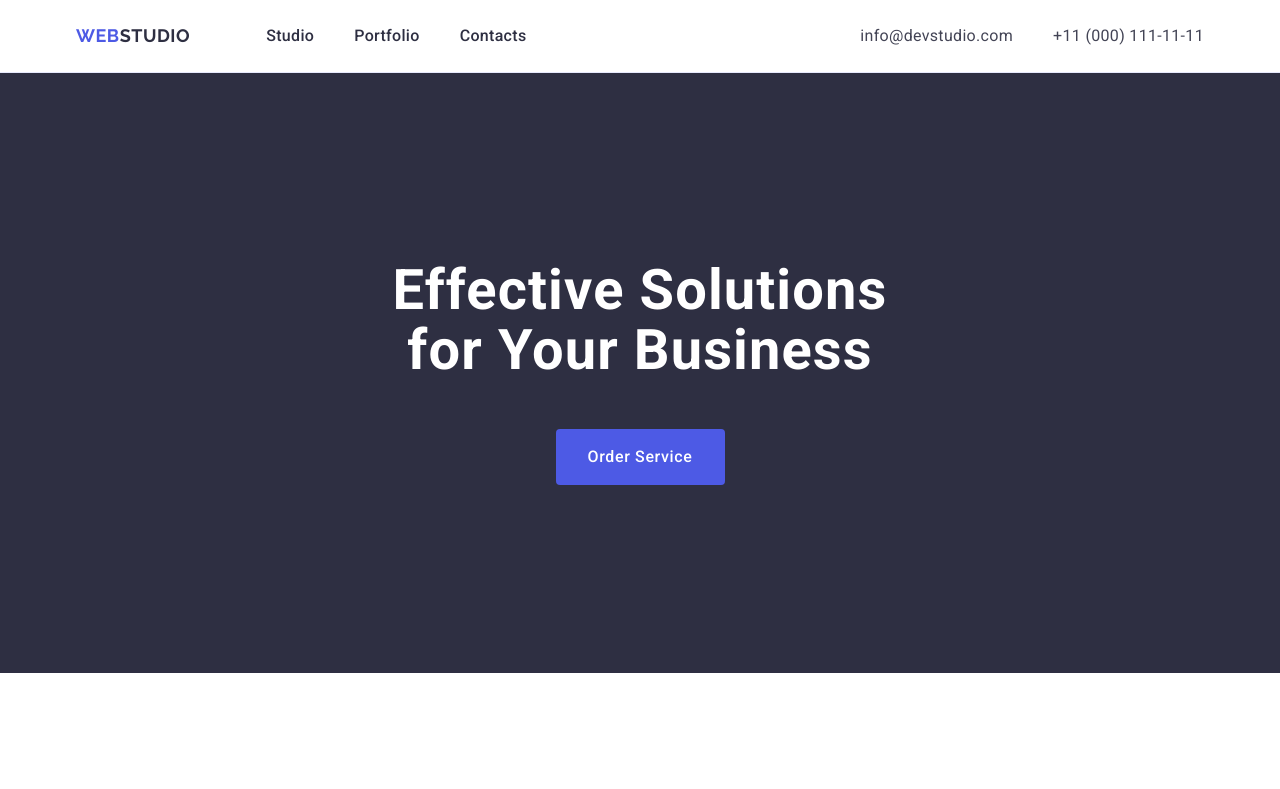
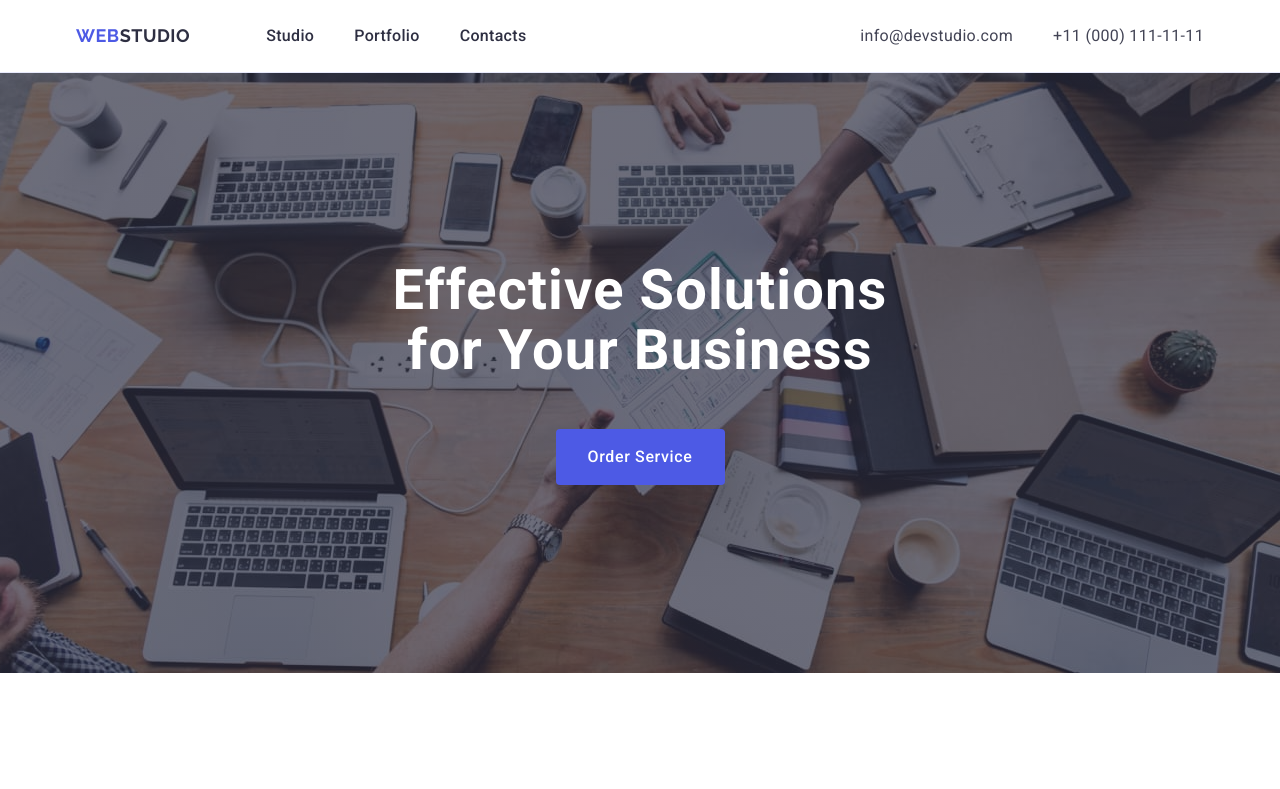
Before and after one commit to Voroshylo/goit-markup-hw-04, a plain HTML site: page index.html in a window 1280 px wide. Shown: the top 789 px of the page. Drawn offline with nearby package versions, Linux system fonts and the light colour scheme.

Commit message:
sec1 background img

```diff
--- a/css/style.css
+++ b/css/style.css
@@ -124,6 +124,18 @@ color: #404bbf
 .sec-first {
   background-color: #2e2f42;
   padding: 188px 0;
+  background-image:
+  linear-gradient(rgba(46, 47, 66, 0.7),
+  rgba(46,47,66,0.7 )
+  ),
+  url(../images/hero.jpg);
+  max-width: 1440px;
+  height: 600px;
+  margin-left: auto;
+  margin-right: auto;
+  background-repeat: no-repeat;
+  background-position: center;
+  background-size: cover;
 }
 .title {
   font-size: 56px;
@@ -150,6 +162,7 @@ color: #404bbf
   border-radius: 4px;
   border: none;
   margin: auto;
+  background-color: 250ms cubic-bezier(0.4, 0, 0.2, 1);
 }
 .button:hover, .button:focus {
   background-color: #404BBF;
```
Also changed, not shown: images/Ellipse.png (deleted), images/facebook 1.svg (added), images/instagram 2.svg (added), images/linkedin 1.svg (added), images/twitter 1.svg (added).
